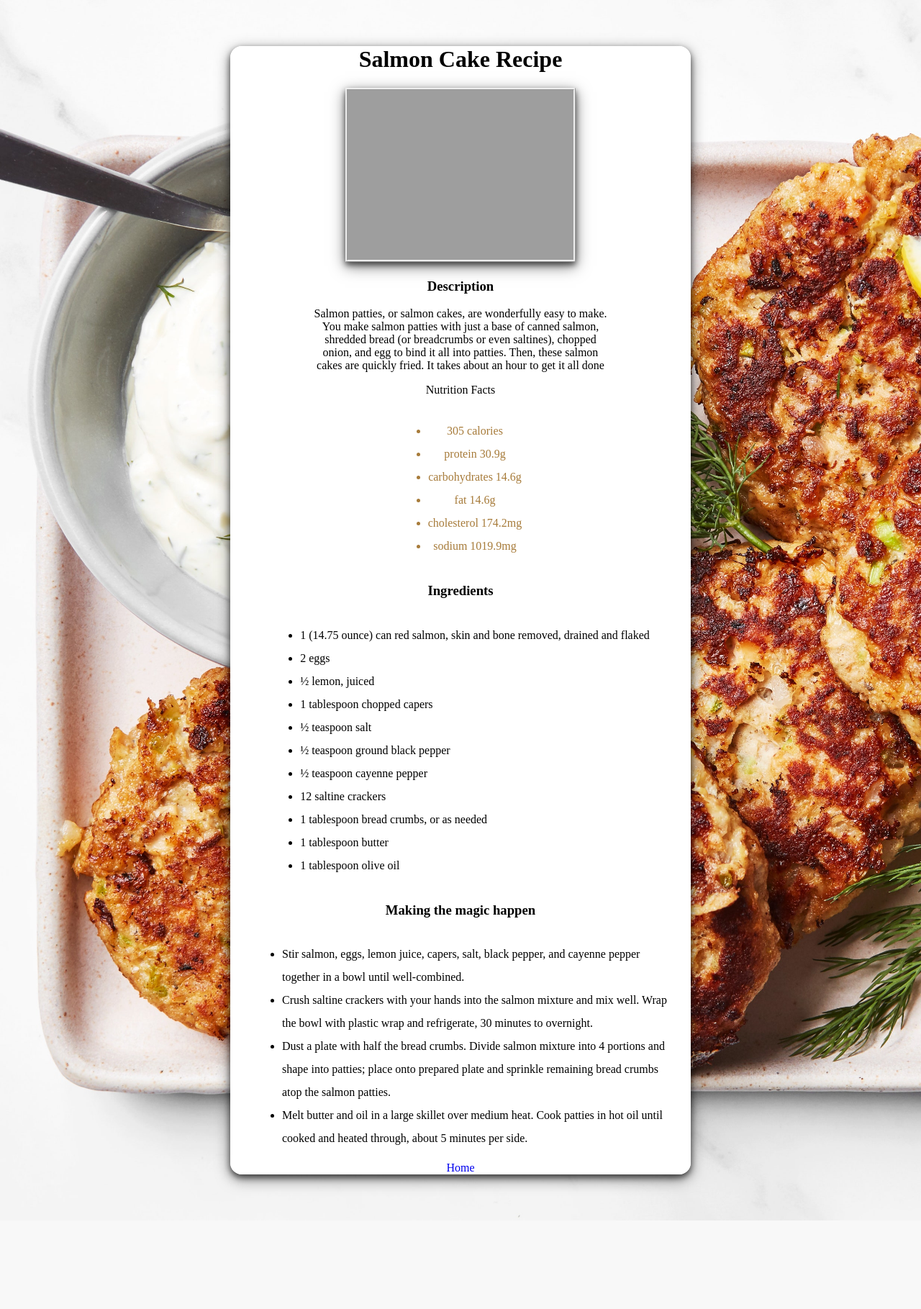
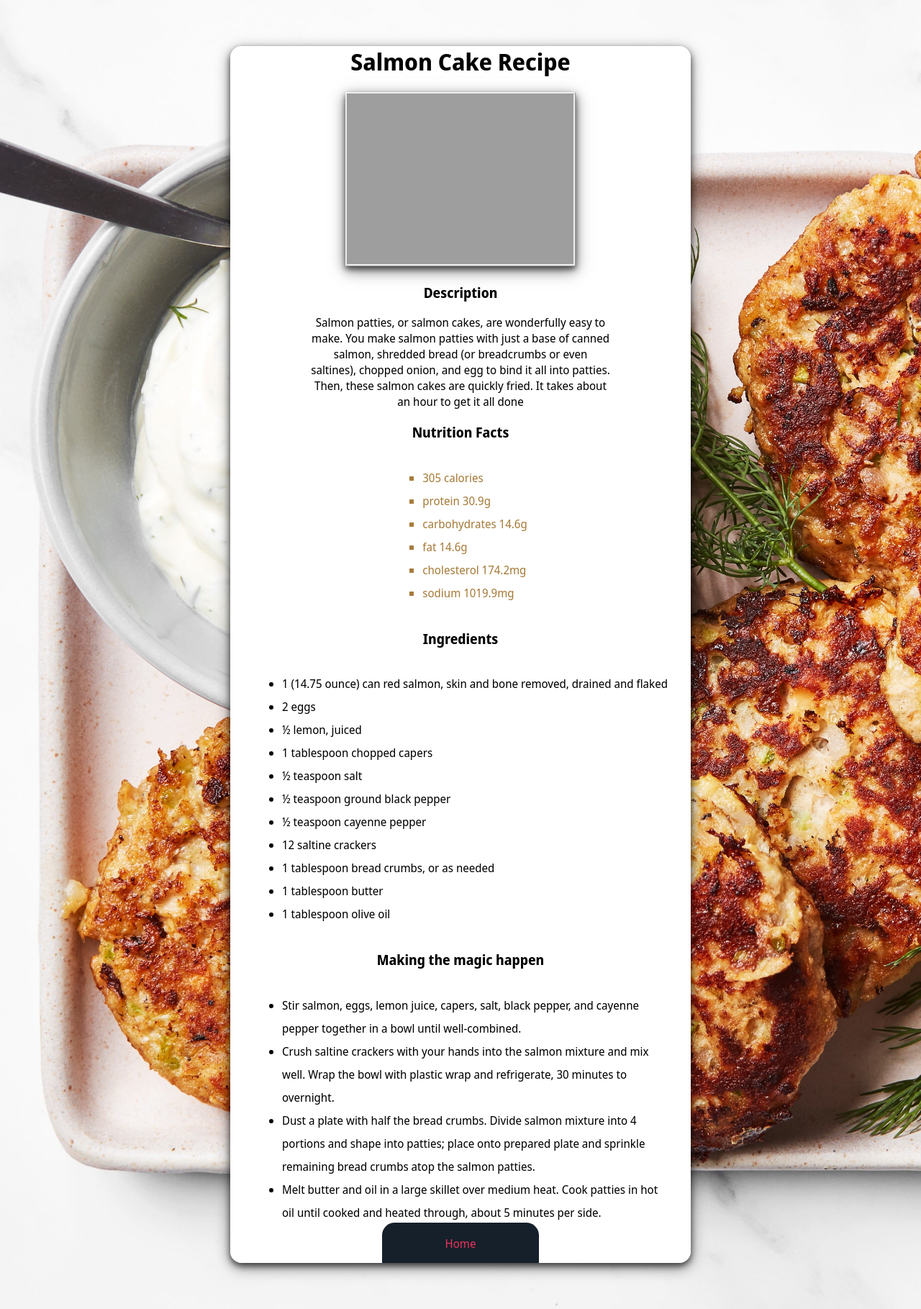
Before and after one commit to visaregio/Odin-recipe, a PHP site: the page made by recipes/salmon cake.html in a window 1280 px wide. Shown: the whole page at 72% size. Before the commit the page ends 1696 px from the top, so only its background shows below. Run offline with PHP 8.4, Linux system fonts and the light colour scheme; grey boxes are pictures that could not be loaded.

Commit message:
done styling salmon cake

```diff
--- a/recipes/salmon cake.html
+++ b/recipes/salmon cake.html
@@ -4,6 +4,7 @@
     <meta charset="utf-8">
     <meta name="viewport" content="width=device-width, initial-scale=1.0">
     <link rel="stylesheet" href="../style.css">
+    <link href="https://fonts.googleapis.com/css2?family=Caveat:wght@500&family=Noto+Sans+Display&display=swap" rel="stylesheet">
     <title>Salmon Cake Recipe</title>
   </head>
   <body id="recipess">
@@ -17,7 +18,7 @@
           shredded bread (or breadcrumbs or even saltines), chopped onion,
           and egg to bind it all into patties. Then, these salmon
           cakes are quickly fried. It takes about an hour to get it all done</p>
-        <p id="facts">Nutrition Facts</p>
+        <h3 id="facts">Nutrition Facts</h3>
         <div class="nut_facts">
           <ul>
             <li>305 calories</li>
@@ -60,9 +61,7 @@
           </ul>
         </div>
       </div>
-      <div class="to_home">
-        <a href="../index.html">Home</a>
-      </div>
+      <a class="to_home" href="../index.html">Home</a>
     </main>
   </body>
   <script src="script.js" charset="utf-8"></script>
--- a/style.css
+++ b/style.css
@@ -53,6 +53,7 @@ body {
 
 
 /*Salmon Cake Recipe*/
+
 #recipess {
   margin: auto;
   text-align: center;
@@ -67,6 +68,10 @@ body {
   background-size: cover;
 }
 
+#recipess {
+  font-family: 'Noto Sans Display', sans-serif;
+}
+
 #recipess img {
   width: 20em;
   border-style: ridge;
@@ -76,6 +81,7 @@ body {
 #salmon_cont {
   background-color: #FFFFFF;
   border-radius: 1em;
+  padding-bottom: 1em;
 }
 
 #des {
@@ -86,9 +92,13 @@ body {
 .nut_facts {
   display: flex;
   justify-content: center;
-  list-style-type: square;
+  text-align: left;
   line-height: 2em;
   color: #A77B3A;
+}
+
+.nut_facts ul {
+  list-style-type: square;
 }
 
 .ings {
@@ -112,3 +122,17 @@ body {
   justify-content: center;
   line-height: 2em;
 }
+
+.to_home {
+  background-color: #15202B;
+  width: 30%;
+  margin: auto;
+  padding: 1.1em 5.5em 1em 5.5em;
+  border-radius: 1.1em 1.1em 0 0;
+  color: #E83159;
+}
+
+.to_home:hover {
+  background-color: #E83159;
+  color: #FFFFFF;
+}
```
